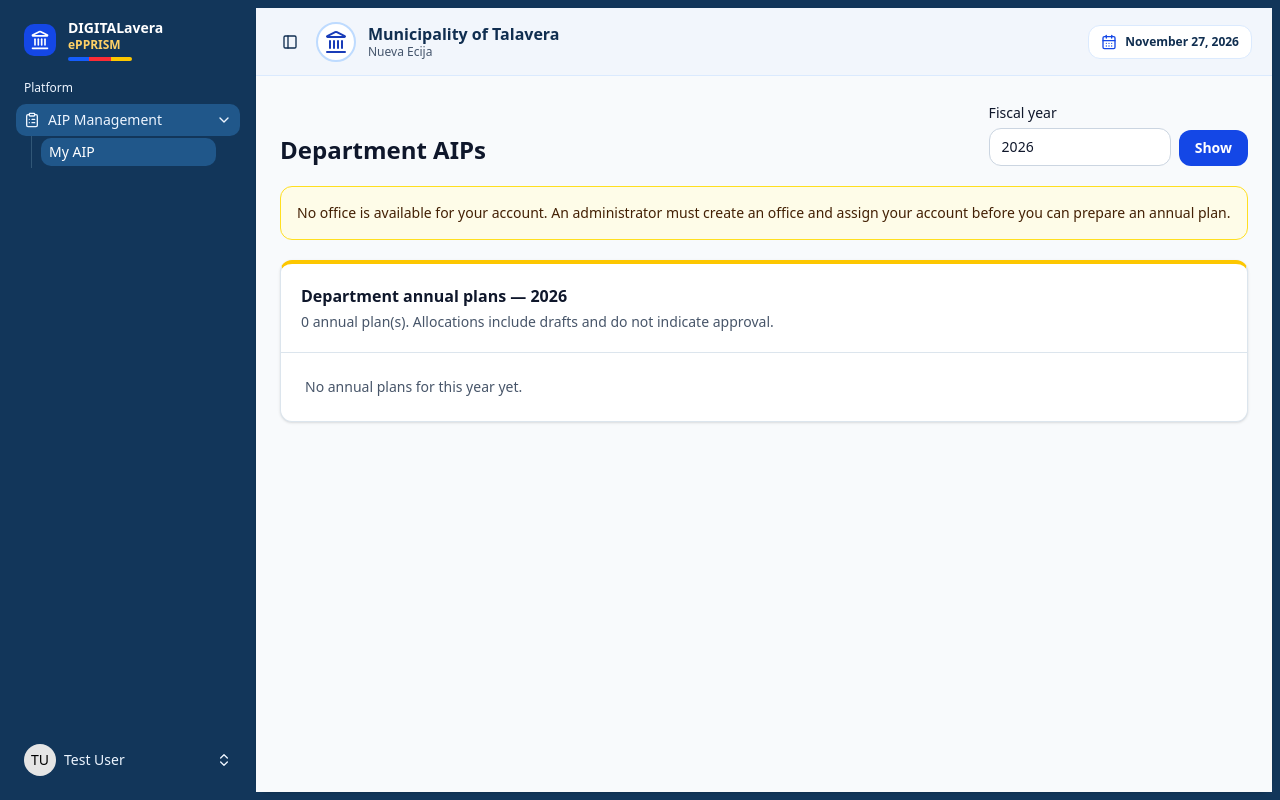
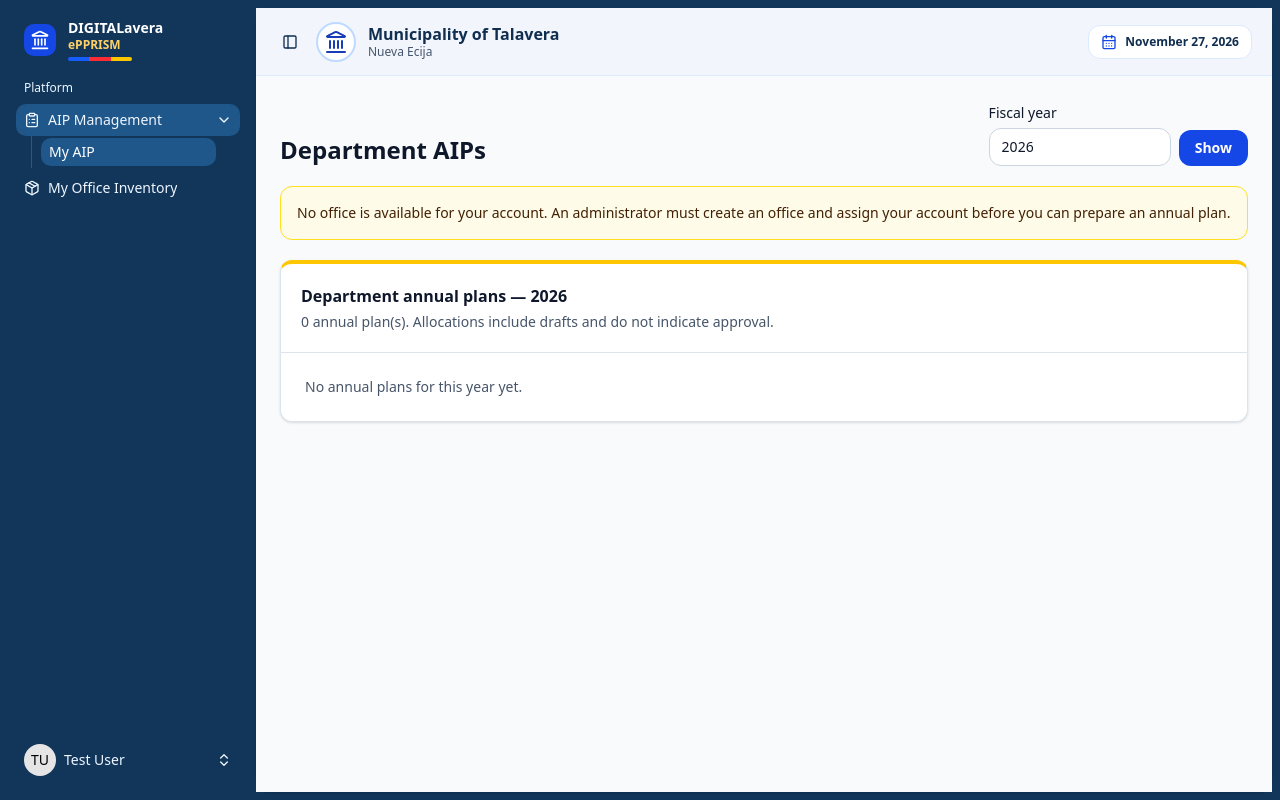
Before and after one commit to arnaut560000/shared-ppmp, a Laravel app: page /aips in a window 1280 px wide. Run offline with Laravel 12, Linux system fonts and the light colour scheme; a user stored in the database is signed in; data comes from the database, SQL or seed files in the repository; data that the repository does not hold is empty; style sheets or scripts are compiled from the project's sources; some libraries are stand-ins or nearby versions; some web fonts are replaced.

Commit message:
Add inventory navigation for authorized roles

```diff
--- a/resources/js/components/app-sidebar.tsx
+++ b/resources/js/components/app-sidebar.tsx
@@ -4,13 +4,19 @@ import { NavUser } from '@/components/nav-user';
 import { Sidebar, SidebarContent, SidebarFooter, SidebarHeader, SidebarMenu, SidebarMenuButton, SidebarMenuItem } from '@/components/ui/sidebar';
 import { type NavItem, type SharedData } from '@/types';
 import { Link, usePage } from '@inertiajs/react';
-import { ClipboardList, Settings } from 'lucide-react';
+import { ClipboardList, Package, Settings } from 'lucide-react';
 import AppLogo from './app-logo';
 
 export function AppSidebar() {
     const { auth } = usePage<SharedData>().props;
 
+    const role = auth.user.role;
+    const inventoryLabel = role === 'office' ? 'My Office Inventory' : role === 'procurement' ? 'Receiving Records' : 'Inventory';
+
     const navigation: NavItem[] = [
+        ...(typeof role === 'string' && ['inventory', 'gso', 'admin', 'office', 'procurement'].includes(role)
+            ? [{ title: inventoryLabel, url: '/inventory', icon: Package }]
+            : []),
         ...(auth.user.role === 'mayor'
             ? [{ title: 'PPMPs for approval', url: '/ppmp-approvals', icon: ClipboardList }]
             : []),
```
